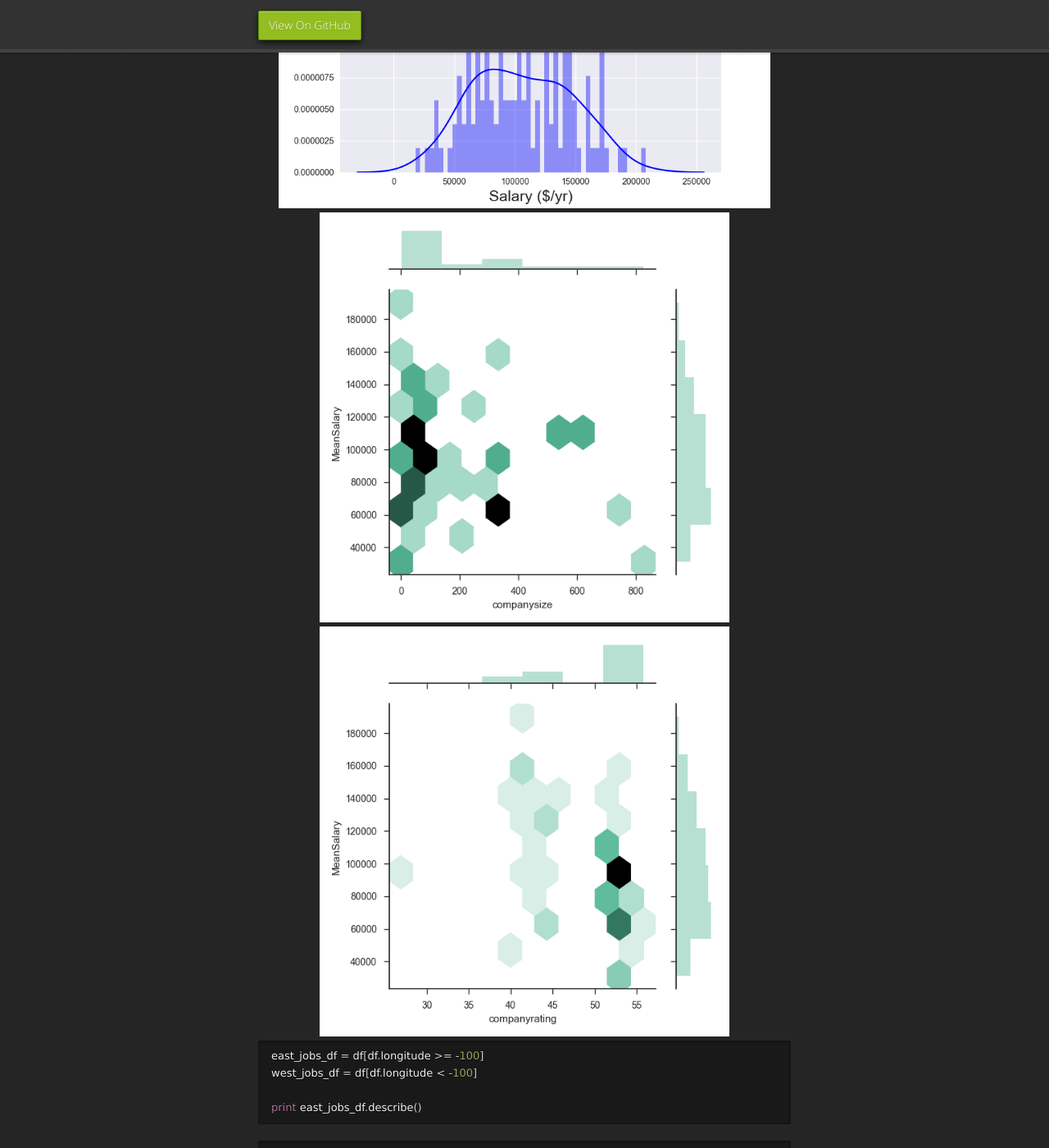
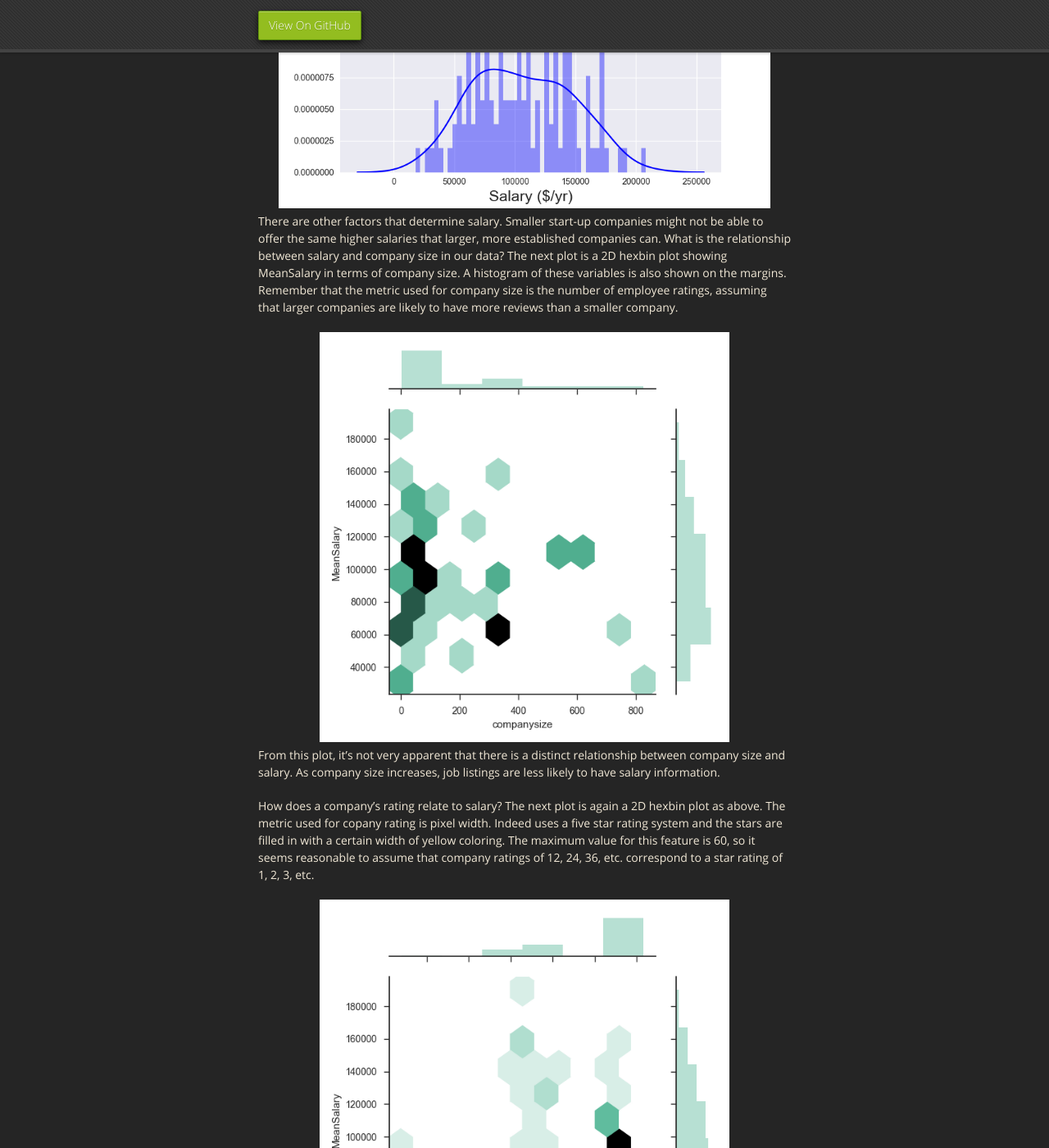
Before and after one commit to mrbrins82/mrbrins82.github.io, a Jekyll site: the page built from kaggle_indeed.md, in a window 1280 px wide and 1400 px high, scrolled down 9719 px. Shown: the whole window at 82% size. Built offline with Jekyll 4.4.1, drawn with Linux system fonts in a browser that asks for light colours; nearby versions of some CDN libraries; our own code applies the rules of GitHub Pages for plain Markdown files; some of the changed text lies outside the part shown.

Commit message:
updated indeed page

````diff
--- a/kaggle_indeed.md
+++ b/kaggle_indeed.md
@@ -206,11 +206,15 @@ It looks like the mean value for HighSalary is more in line with Google's result
 <center><img src="./assets/images/salary_dist_plot.png" alt="salary distributions plot" width="600" height="400" />
 </center>
 
+There are other factors that determine salary. Smaller start-up companies might not be able to offer the same higher salaries that larger, more established companies can. What is the relationship between salary and company size in our data? The next plot is a 2D hexbin plot showing MeanSalary in terms of company size. A histogram of these variables is also shown on the margins. Remember that the metric used for company size is the number of employee ratings, assuming that larger companies are likely to have more reviews than a smaller company.
 <center><img src="./assets/images/salary_companysize_hex.png" alt="salary companysize plot" width="500" height="500" />
 </center>
+From this plot, it's not very apparent that there is a distinct relationship between company size and salary. As company size increases, job listings are less likely to have salary information.
 
+How does a company's rating relate to salary? The next plot is again a 2D hexbin plot as above. The metric used for copany rating is pixel width. Indeed uses a five star rating system and the stars are filled in with a certain width of yellow coloring. The maximum value for this feature is 60, so it seems reasonable to assume that company ratings of 12, 24, 36, etc. correspond to a star rating of 1, 2, 3, etc.
 <center><img src="./assets/images/salary_companyrating_hex.png" alt="salary companyrating plot" width="500" height="500" />
 </center>
+Most job listings that give salary information have somewhere between a 4 and 5 star rating, with the rest being in the 3 to 4 star range. There doesn't appear to be a very strong correlation between salary and company rating.
 
 ```python
 east_jobs_df = df[df.longitude >= -100]
````
